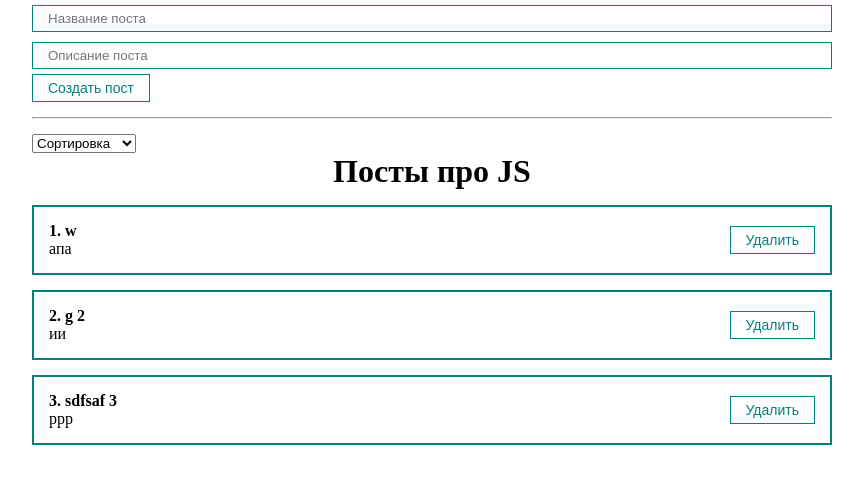
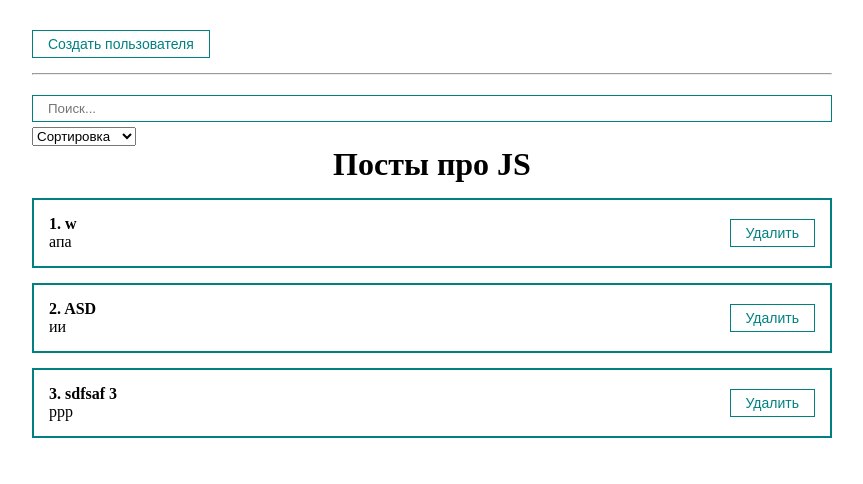
Before and after one commit to juracucumber1/first-react-app, a React (Create React App) app: page /posts in a window 1280 px wide. Shown: the top 484 px of the page, without its empty margins (208-1071 px from the left). Built offline with nearby package versions, Linux system fonts and the light colour scheme; the HTML template or start-up script is replaced by a standard one.

Commit message:
add-modal

```diff
--- a/src/App.js
+++ b/src/App.js
@@ -1,63 +1,70 @@
-import React, {useRef, useState} from 'react';
+import React, {useMemo, useRef, useState} from 'react';
 import './styles/App.css';
 import PostList from "./components/PostList";
 import MyButton from "./components/UI/button/MyButton";
 import MyInput from "./components/UI/input/MyInput";
 import PostForm from "./components/PostForm";
 import MySelect from "./components/UI/select/MySelect";
+import PostFilter from "./components/PostFilter";
+import MyModal from "./components/UI/MyModal/MyModal";
 
 function App() {
     const [posts, setPosts] = useState([
         {id: 1, title: 'w', body: 'апа'},
-        {id: 2, title: 'g 2', body: 'ии'},
+        {id: 2, title: 'ASD', body: 'ии'},
         {id: 3, title: 'sdfsaf 3', body: 'ррр'},
     ])
-    const [selectedSort, setSelectedSort] = useState('')
+    const [filter, setFilter] = useState({sort: '', query: ''})
+    const [modal, setModal] = useState(false)
+
+    const sortedPosts = useMemo(() => {
+        if (filter.sort) {
+            return [...posts].sort((a, b) => a[filter.sort].localeCompare(b[filter.sort]))
+        }
+        return posts;
+    }, [filter.sort, posts])
+
+    const sortedAndSearchedPosts = useMemo(() => {
+        return sortedPosts.filter(post => post.title.toLowerCase().includes(filter.query.toLowerCase()))
+    }, [filter.query, sortedPosts])
 
     const createPost = (newPost) => {
         setPosts([...posts, newPost])
+        setModal(false)
     }
 // Получаем post из дочернего компонента
     const removePost = (post) => {
         setPosts(posts.filter(p => p.id !== post.id))
     }
 
-    const sortPosts = (sort) => {
-        setSelectedSort(sort);
-        setPosts([...posts].sort((a, b) => a[sort].localeCompare(b[sort])))
-    }
+
+
 
   return (
     <div className="App">
-        <PostForm create={createPost}/>
+        <MyButton style={{marginTop: 30}} onClick={() => setModal(true)}>
+            Создать пользователя
+        </MyButton>
+        <MyModal visible={modal} setVisible={setModal}>
+            <PostForm create={createPost}/>
+        </MyModal>
         <hr style={{margin: '15px 0'}}/>
-        <div>
-            <MySelect
-            value={selectedSort}
-            onChange={sortPosts}
-            defaultValue="Сортировка"
-            options={[
-                {value: 'title', name: 'По названию'},
-                {value: 'body', name: 'По описанию'},
-            ]}
-            />
-        </div>
-        {posts.length
-            ?
-            <PostList remove={removePost} posts={posts} title="Посты про JS"/>
-            :
-            <h1 style={{textAligh: 'center'}}>
-                Посты не найдены !
-        </h1>
-        }
+        <PostFilter
+            filter={filter}
+            setFilter={setFilter}
+        />
+            <PostList remove={removePost} posts={sortedAndSearchedPosts} title="Посты про JS"/>
     </div>
   );
 }
 
 export default App;
 
-// Тайминг 50:00
-// Тайминг 55:00
-// Тайминг 57:00
-// Тайминг 1:03:00
-// Тайминг 1:09:00
+
+
+
+
+
+
+// Тайминг 1:15:00
+// Тайминг 1:22:00
--- /dev/null
+++ b/src/components/PostFilter.jsx
@@ -0,0 +1,26 @@
+import React from 'react';
+import MyInput from "./UI/input/MyInput";
+import MySelect from "./UI/select/MySelect";
+
+const PostFilter = ({filter, setFilter}) => {
+    return (
+        <div>
+            <MyInput
+                value={filter.query}
+                onChange={e => setFilter({...filter, query: e.target.value})}
+                placeholder="Поиск..."
+            />
+            <MySelect
+                value={filter.sort}
+                onChange={selectedSort => setFilter({...filter, sort: selectedSort})}
+                defaultValue="Сортировка"
+                options={[
+                    {value: 'title', name: 'По названию'},
+                    {value: 'body', name: 'По описанию'},
+                ]}
+            />
+        </div>
+    );
+};
+
+export default PostFilter;
--- a/src/components/PostList.jsx
+++ b/src/components/PostList.jsx
@@ -2,6 +2,15 @@
 import PostItem from "./PostItem";
 
 const PostList = ({posts, title, remove}) => {
+
+    if  (!posts.length) {
+        return (
+            <h1 style={{textAlign: 'center'}}>
+                Посты не найдены!
+            </h1>
+        )
+    }
+
     return (
         <div>
             <h1 style={{textAlign: 'center'}}>
--- /dev/null
+++ b/src/components/UI/MyModal/MyModal.jsx
@@ -0,0 +1,20 @@
+import React from 'react';
+import cl from './MyModal.module.css';
+const MyModal = ({children, visible, setVisible}) => {
+
+    const rootClasses = [cl.myModal]
+
+    if(visible) {
+        rootClasses.push(cl.active);
+    }
+
+    return (
+        <div className={rootClasses.join(' ')} onClick={() => setVisible(false)}>
+            <div className={cl.myModalContent} onClick={(e) => e.stopPropagation() }>
+                {children}
+            </div>
+        </div>
+    );
+};
+
+export default MyModal;
--- /dev/null
+++ b/src/components/UI/MyModal/MyModal.module.css
@@ -0,0 +1,24 @@
+.myModal {
+    position: fixed;
+    top: 0;
+    bottom: 0;
+    right: 0;
+    left: 0;
+    display: none;
+    background: rgba(0, 0, 0, 0.5);
+}
+
+.myModalContent {
+    padding: 25px;
+    background: white;
+    border-radius: 16px;
+    min-width: 250px;
+}
+
+
+.myModal.active {
+    display: flex;
+    justify-content: center;
+    align-items:center;
+
+}
```
